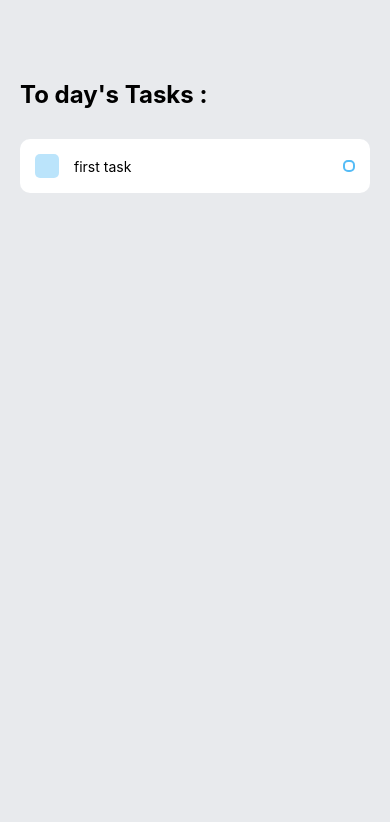
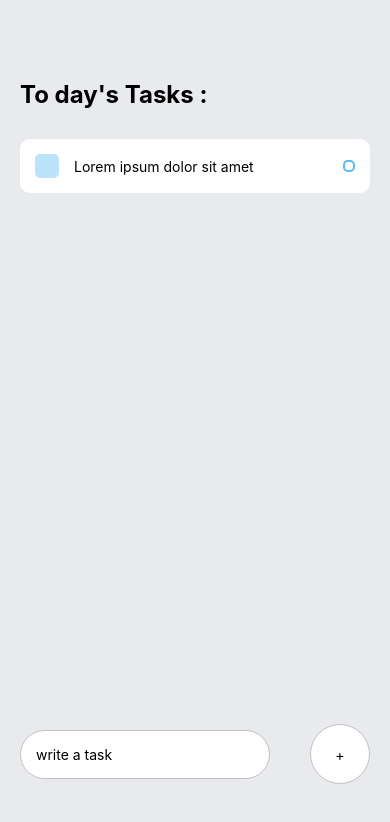
Before and after one commit to ushagour/Pomodoro-Mobile, a React Native app: screen / in a window 390 px wide. Shown: the top 822 px of the page. Built offline with nearby package versions, Linux system fonts and the light colour scheme.

Commit message:
adding write new task wrrappaer with compatible styling and avoiding the keyboard to be aponed

```diff
--- a/App.js
+++ b/App.js
@@ -1,6 +1,6 @@
 
 import React from 'react';
-import { StyleSheet, Text, View, FlatList } from 'react-native';
+import { StyleSheet, Text, View, FlatList, Platform,KeyboardAvoidingView,TextInput,TouchableOpacity } from 'react-native';
 import Task from "./components/Task.js";
 export default function App() {
 
@@ -10,9 +10,33 @@ export default function App() {
         <View style={styles.tasksWrapper}>
             <Text style={styles.headerText}>To day's Tasks :</Text>
             <View style={styles.items}>
-                <Task  title={'first task'}/>
+                <Task  title={'Lorem ipsum dolor sit amet'}/>
             </View>
         </View>
+
+
+
+
+    <KeyboardAvoidingView
+
+    behavior={Platform.OS ==="ios"?"padding":"height"}
+    style={styles.WriteTaskWrapper}
+
+
+  >
+
+<TextInput style={styles.input} placeholder={'write a task '}/>
+<TouchableOpacity>
+<View style={styles.addWrapper}>
+
+<Text style={styles.TextAdd}>+</Text>
+</View>
+</TouchableOpacity>
+
+</KeyboardAvoidingView>
+
+
+
     </View>
   );
 }
@@ -35,5 +59,35 @@ const styles = StyleSheet.create({
   items:{
     marginTop:30,
 
-  }
+  },
+  WriteTaskWrapper:{
+    position:"absolute",
+    bottom:60,
+    width:"100%",
+    flexDirection:"row",
+    justifyContent:'space-around',
+    alignItems:"center",
+
+  },input:{
+    paddingVertical:15,
+    paddingHorizontal:15,
+    width:250,
+    backgroundColor:"#fff",
+    borderRadius:60,
+    borderColor:"#C0C0C0",
+    borderWidth:1,
+  },addWrapper:{
+    height:60,
+    width:60,
+    borderRadius:60,
+    backgroundColor:"#fff",
+    justifyContent:"center",
+    alignItems:"center",
+    borderColor:"#C0C0C0",
+    borderWidth:1,
+
+
+
+  },
+  TextAdd:{},
 });
```
